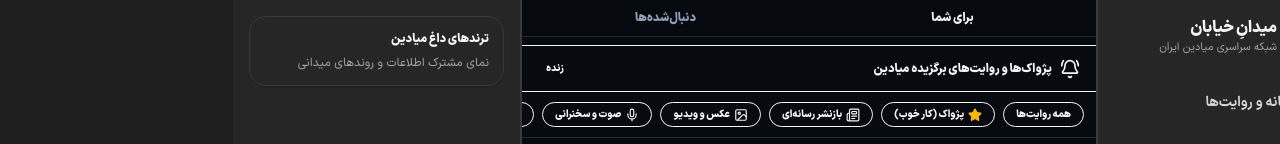
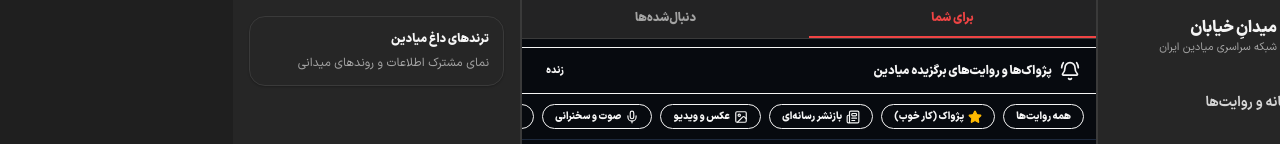
Before and after one commit to mohammad-mohammad-soltani/meydan, a Next.js app: page /home in a window 1280 px wide. Shown: the top 144 px of the page. Built offline with nearby package versions, Linux system fonts and the light colour scheme.

Commit message:
refactor: make feed tabs self-contained and semantic

```diff
--- a/features/feed/components/FeedTabs.tsx
+++ b/features/feed/components/FeedTabs.tsx
@@ -6,12 +6,14 @@ type FeedTabsProps = {
 };
 
 export function FeedTabs({ activeTab, onChange }: FeedTabsProps) {
+  const tabClass = (active: boolean) => `flex-1 border-b-2 px-2 py-2.5 text-xs font-black transition-colors ${active ? "border-brand text-brand" : "border-transparent text-muted-foreground hover:bg-hover hover:text-foreground"}`;
+
   return (
-    <div id="homeSubTabs" data-active-tab={activeTab} className="feed-tabs relative flex w-full border-b border-slate-200 bg-white/95 dark:border-slate-800 dark:bg-[#070a0f]/95">
-      <button type="button" onClick={() => onChange("for-you")} className={"flex-1 px-2 py-2.5 text-xs font-black transition " + (activeTab === "for-you" ? "home-subtab-active" : "text-slate-500 dark:text-slate-400")}>
+    <div data-active-tab={activeTab} className="relative flex w-full border-b border-border bg-surface-glass backdrop-blur">
+      <button type="button" onClick={() => onChange("for-you")} aria-pressed={activeTab === "for-you"} className={tabClass(activeTab === "for-you")}>
         برای شما
       </button>
-      <button type="button" onClick={() => onChange("following")} className={"flex-1 px-2 py-2.5 text-xs font-black transition " + (activeTab === "following" ? "home-subtab-active" : "text-slate-500 dark:text-slate-400")}>
+      <button type="button" onClick={() => onChange("following")} aria-pressed={activeTab === "following"} className={tabClass(activeTab === "following")}>
         دنبال‌شده‌ها
       </button>
     </div>
```
